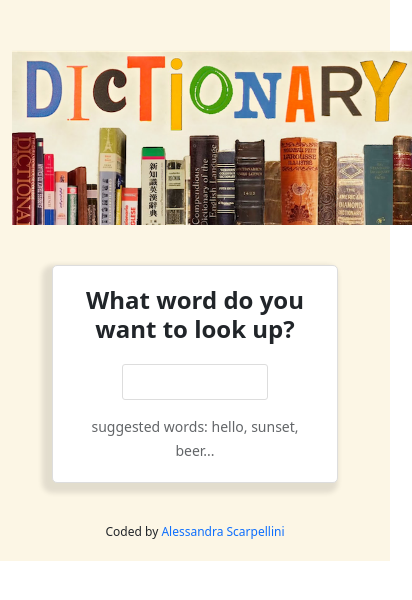
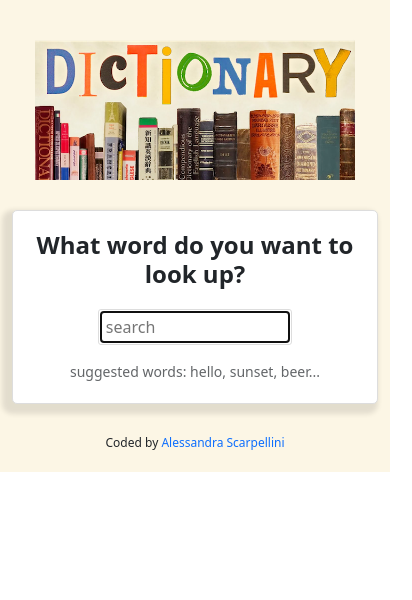
Before and after one commit to Aleale81/dictionary-project, a React (Create React App) app: page / in a window 390 px wide. Shown: the top 600 px of the page, 412 px wide, since content can reach past the window. Built offline with nearby package versions, Linux system fonts and the light colour scheme; no server answers.

Commit message:
responsive adjustments

```diff
--- a/src/App.css
+++ b/src/App.css
@@ -66,7 +66,6 @@
 
 section {
     background-color: white;
-    margin: 40px;
     padding: 20px;
     border: 1px solid #ddd;
     border-radius: 5px;
@@ -78,3 +77,12 @@ section {
     line-height: 1.2;
     font-size: 15px;
 }
+
+@media (max-width: 500px) {
+    .Image {
+        max-width: 320px;
+    }
+    .audioplayer {
+        padding: 20px 0;
+    }
+}
--- a/src/Definitions.js
+++ b/src/Definitions.js
@@ -6,7 +6,7 @@ import Synonyms from "./Synonyms";
 export default function Definitions(props) {
 	return (
 		<div className="Definitions">
-			<section>
+			<section className="m-lg-3 mb-3">
 				<h2>{props.meaning.partOfSpeech}</h2>
 				{props.meaning.definitions.map(function (definition, index) {
 					return (
--- a/src/Dictionary.js
+++ b/src/Dictionary.js
@@ -53,10 +53,16 @@ export default function Dictionary(props) {
 	if (loaded) {
 		return (
 			<div className="Dictionary">
-				<section>
+				<section className="m-lg-3">
 					<h2>What word do you want to look up?</h2>
 					<form onSubmit={handleSubmit}>
-						<input type="search" onChange={handleChange} />
+						<input
+							type="search"
+							onChange={handleChange}
+							placeholder={keyword}
+							className=""
+							autoFocus="on"
+						/>
 					</form>
 					<small>suggested words: hello, sunset, beer...</small>
 				</section>
--- a/src/Photos.js
+++ b/src/Photos.js
@@ -9,15 +9,16 @@ export default function Photos(props) {
 				{props.photos.map(function (photo, index) {
 					return (
 						<a
+							key={index}
 							href={photo.src.original}
 							target="_blank"
 							rel="noopener noreferrer"
 						>
 							<img
 								src={photo.src.tiny}
-								alt={photo.photographer}
-								key={index}
-								className="img-fluid mb-4"
+								alt={`pic from ${photo.photographer}`}
+								title={photo.photographer}
+								className="mb-3 img-fluid"
 							/>
 						</a>
 					);
--- a/src/Word.js
+++ b/src/Word.js
@@ -8,27 +8,30 @@ import Photos from "./Photos";
 export default function Word(props) {
 	if (props.data) {
 		return (
-			<div className="Word mt-4">
-				<section>
+			<div className="Word">
+				<div className="row mt-3">
+					{" "}
+					<div className="col-md-8 text-start">
+						{" "}
+						<section className="audioplayer text-center m-lg-3 mb-3">
 							<h1>{props.data.word} </h1>
 							<p>({props.data.phonetic})</p>
 							<ReactAudioPlayer
 								src={`https:${props.data.phonetics[0].audio}`}
 								controls
+								className="p-2 m-0"
 							/>
 						</section>
-				<div className="row">
-					<div className="col-8 text-start">
 						{props.data.meanings.map(function (meaning, index) {
 							return <Definitions key={index} meaning={meaning} />;
 						})}
-						<section>
-							<h2>Origin</h2>
+						<section className="m-lg-3 mb-3">
+							<h2>origin</h2>
 							<p className="origin">{props.data.origin}</p>
 						</section>
 					</div>
-					<div className="col-4">
-						<section>
+					<div className="col-md-4 ">
+						<section className="m-lg-3">
 							<Photos photos={props.photos} />
 						</section>
 					</div>
```
Lines whose indentation alone changed are shown as unchanged.
